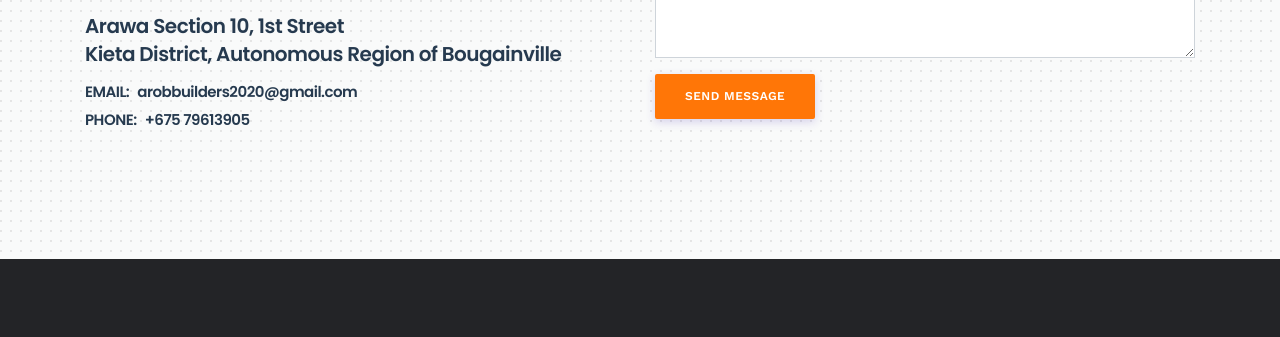
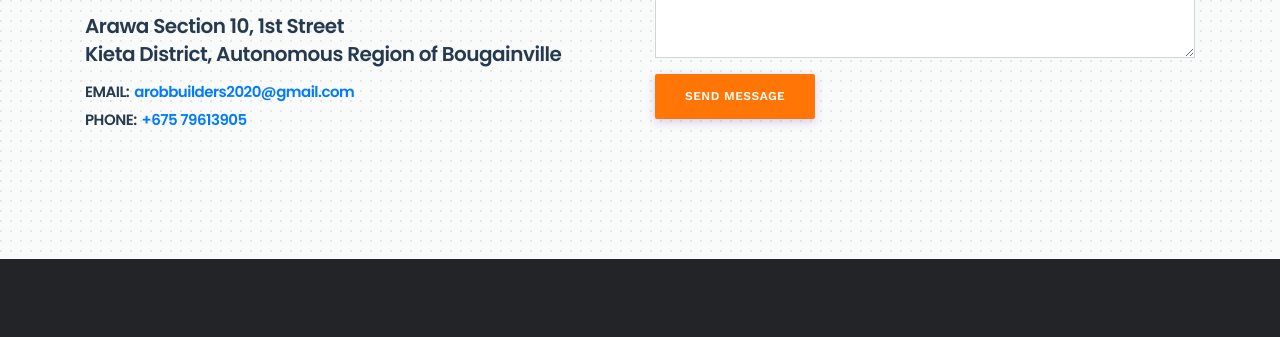
Before and after one commit to AROBbuilders/arobbuilders.github.io, a plain HTML site: page contact.html in a window 1280 px wide. Shown: the part 720-1057 px from the top of the page. Drawn offline with nearby package versions, Linux system fonts and the light colour scheme; files whose address does not match are found by name.

Commit message:
contact.html

```diff
--- a/contact.html
+++ b/contact.html
@@ -97,7 +97,7 @@
 <h2>Get in touch with us & <br>send us message today!</h2>
 <p>AROB Builders Limited was established in 2016 with an objective of participating in rebuilding of Bougainville’s rundown infrastructure and at the same time creating an income earning avenue for the local population.</p>
 <h3>Arawa Section 10,  1st Street <br>Kieta District, Autonomous Region of Bougainville</h3>
-<h4><span>Email:</span> arobbuilders2020@gmail.com <br> <span>Phone:</span> +675 79613905 <br></h4>
+<h4><span>Email:</span><a href="mailto:arobbuilders2020@gmail.com">arobbuilders2020@gmail.com</a><br><span>Phone:</span><a href="tel:79613905">+675 79613905</a><br></h4>
 </div>
 </div>
 <div class="col-md-6 padding-15">
```
